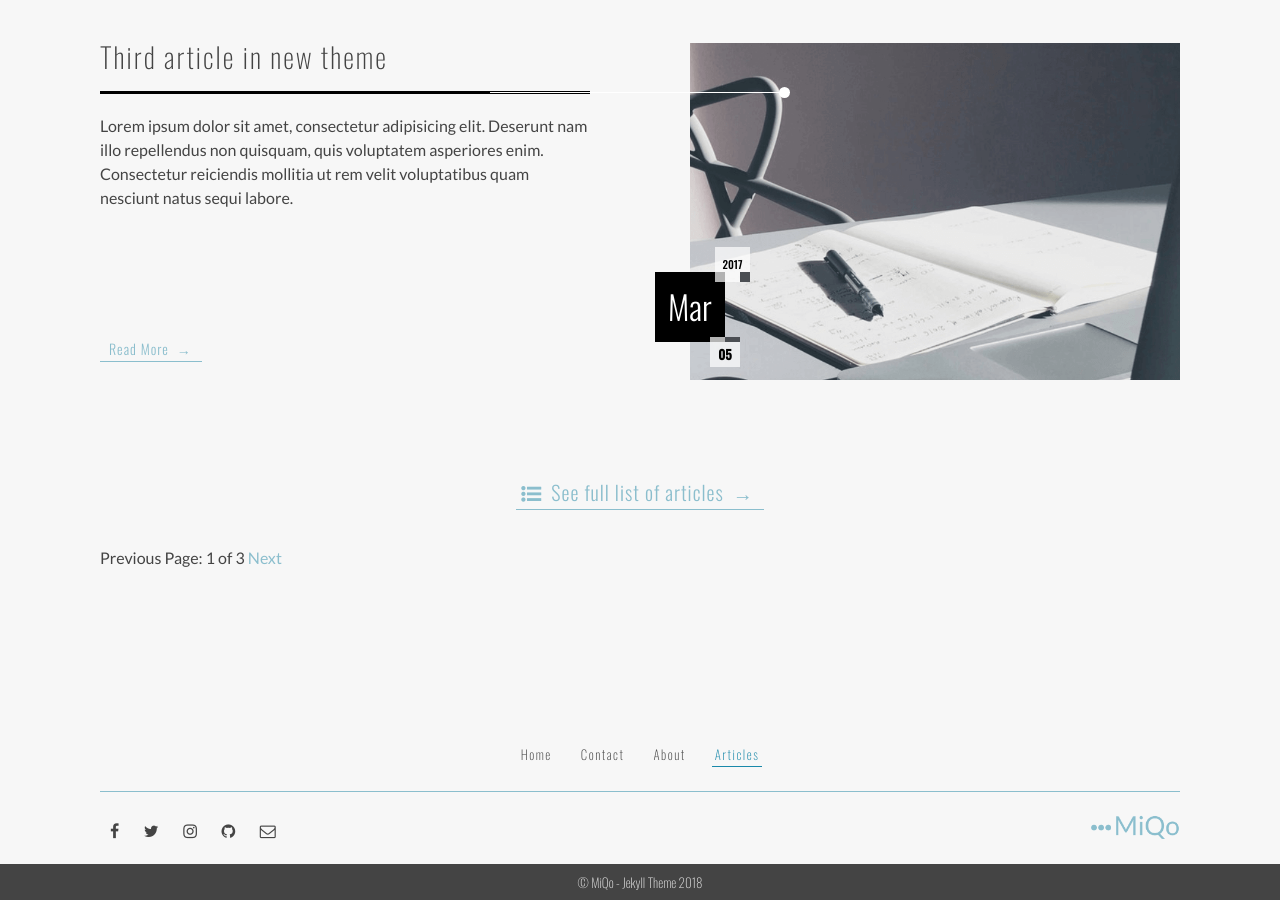
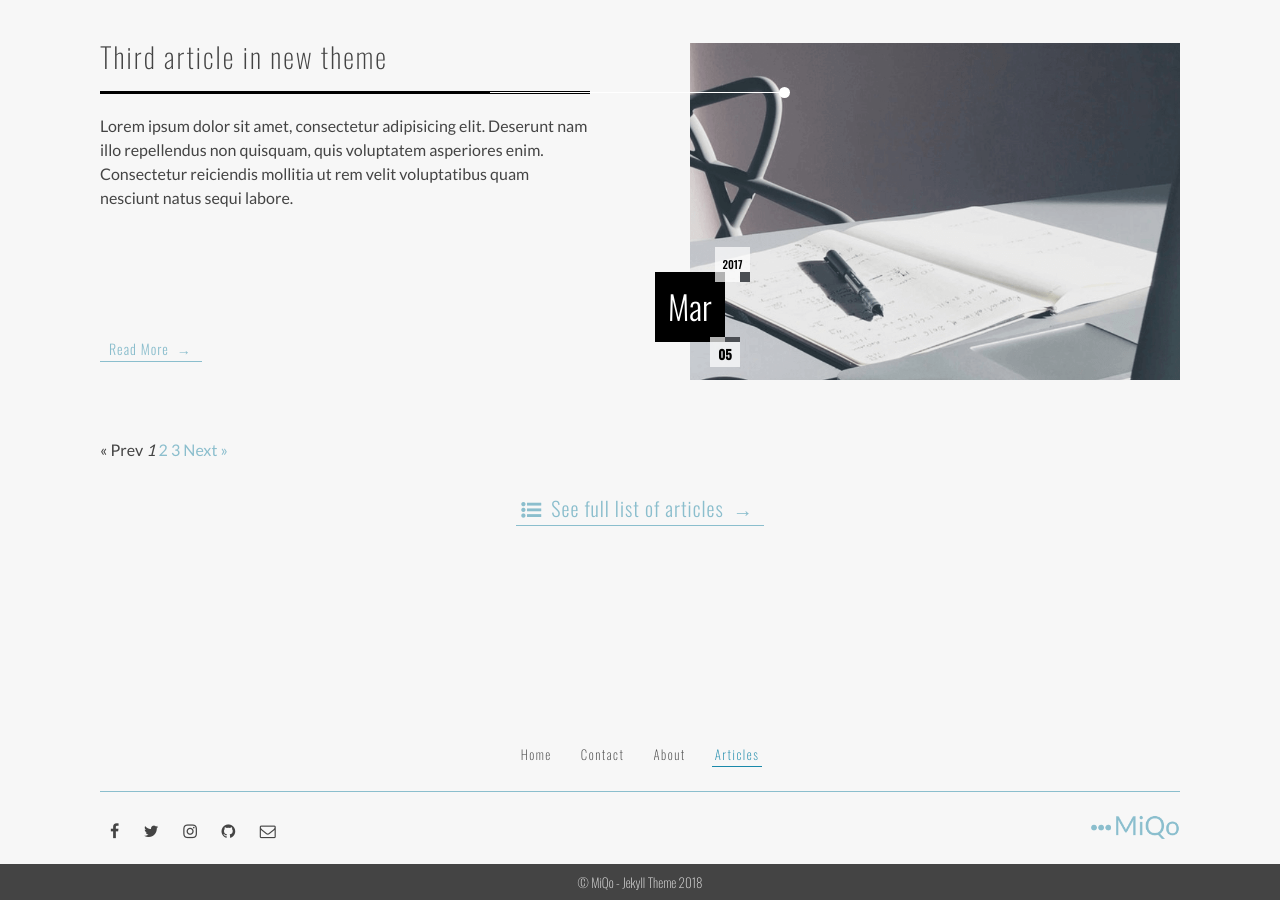
Before and after one commit to sarhov/itsjekyll-miqo, a Jekyll site: the page built from blog/index.html, in a window 1280 px wide and 900 px high, scrolled down 689 px. Built offline with Jekyll 4.4.1, drawn with Linux system fonts in a browser that asks for light colours; nearby versions of some CDN libraries; the list of posts is cut into pages by our own code.

Commit message:
update pagination

```diff
--- a/_includes/latest_posts.liquid
+++ b/_includes/latest_posts.liquid
@@ -13,7 +13,7 @@
 					<div class="b-post clearfix">
 						<div class="b-post__media {% cycle a '', 'is-reversed' %}">
 							<a href="{{post.url}}" class="b-post__img-link">
-								<img src="img/{{post.image | prepend: site.baseurl}}" alt="{{post.title}}" class="b-post__img" />
+								<img src="/img/{{post.image | prepend: site.baseurl}}" alt="{{post.title}}" class="b-post__img" />
 							</a>
 							<div class="b-post__date">
 								<span class="b-post__date-text b-post__date_year">{{post.date | date: '%Y'}}</span>
--- a/blog/index.html
+++ b/blog/index.html
@@ -22,7 +22,7 @@ published: true
           <div class="b-post clearfix">
             <div class="b-post__media {% cycle a '', 'is-reversed' %}">
               <a href="{{post.url}}" class="b-post__img-link">
-                <img src="img/{{post.image | prepend: site.baseurl}}" alt="{{post.title}}" class="b-post__img" />
+                <img src="/img/{{post.image | prepend: site.baseurl}}" alt="{{post.title}}" class="b-post__img" />
               </a>
               <div class="b-post__date">
                 <span class="b-post__date-text b-post__date_year">{{post.date | date: '%Y'}}</span>
@@ -45,6 +45,40 @@ published: true
       </div>
     </div>
 
+    {% if paginator.total_pages > 1 %}
+    <div class="pagination">
+      {% if paginator.previous_page %}
+        <a href="{{ paginator.previous_page_path | relative_url }}">
+          &laquo; Prev
+        </a>
+      {% else %}
+        <span>&laquo; Prev</span>
+      {% endif %}
+
+      {% for page in (1..paginator.total_pages) %}
+        {% if page == paginator.page %}
+          <em>{{ page }}</em>
+        {% elsif page == 1 %}
+          <a href="{{ paginator.previous_page_path | relative_url }}">
+            {{ page }}
+          </a>
+        {% else %}
+          <a href="{{ site.paginate_path | relative_url | replace: ':num', page }}">
+            {{ page }}
+          </a>
+        {% endif %}
+      {% endfor %}
+
+      {% if paginator.next_page %}
+        <a href="{{ paginator.next_page_path | relative_url }}">
+          Next &raquo;
+        </a>
+      {% else %}
+        <span>Next &raquo;</span>
+      {% endif %}
+    </div>
+    {% endif %}
+
     <div class="b-posts__footer">
       <a href="/blog" class="b-post__all button button_big">
         <i class="fa fa-list-ul"></i>
@@ -55,23 +89,6 @@ published: true
 
 
 
-    <!-- Pagination links -->
-    <div class="pagination">
-      {% if paginator.previous_page %}
-        <a href="{{ paginator.previous_page_path }}" class="previous">
-          Previous
-        </a>
-      {% else %}
-        <span class="previous">Previous</span>
-      {% endif %}
-      <span class="page_number ">
-        Page: {{ paginator.page }} of {{ paginator.total_pages }}
-      </span>
-      {% if paginator.next_page %}
-        <a href="{{ paginator.next_page_path }}" class="next">Next</a>
-      {% else %}
-        <span class="next ">Next</span>
-      {% endif %}
     </div>
   </div>
 </div>
```
